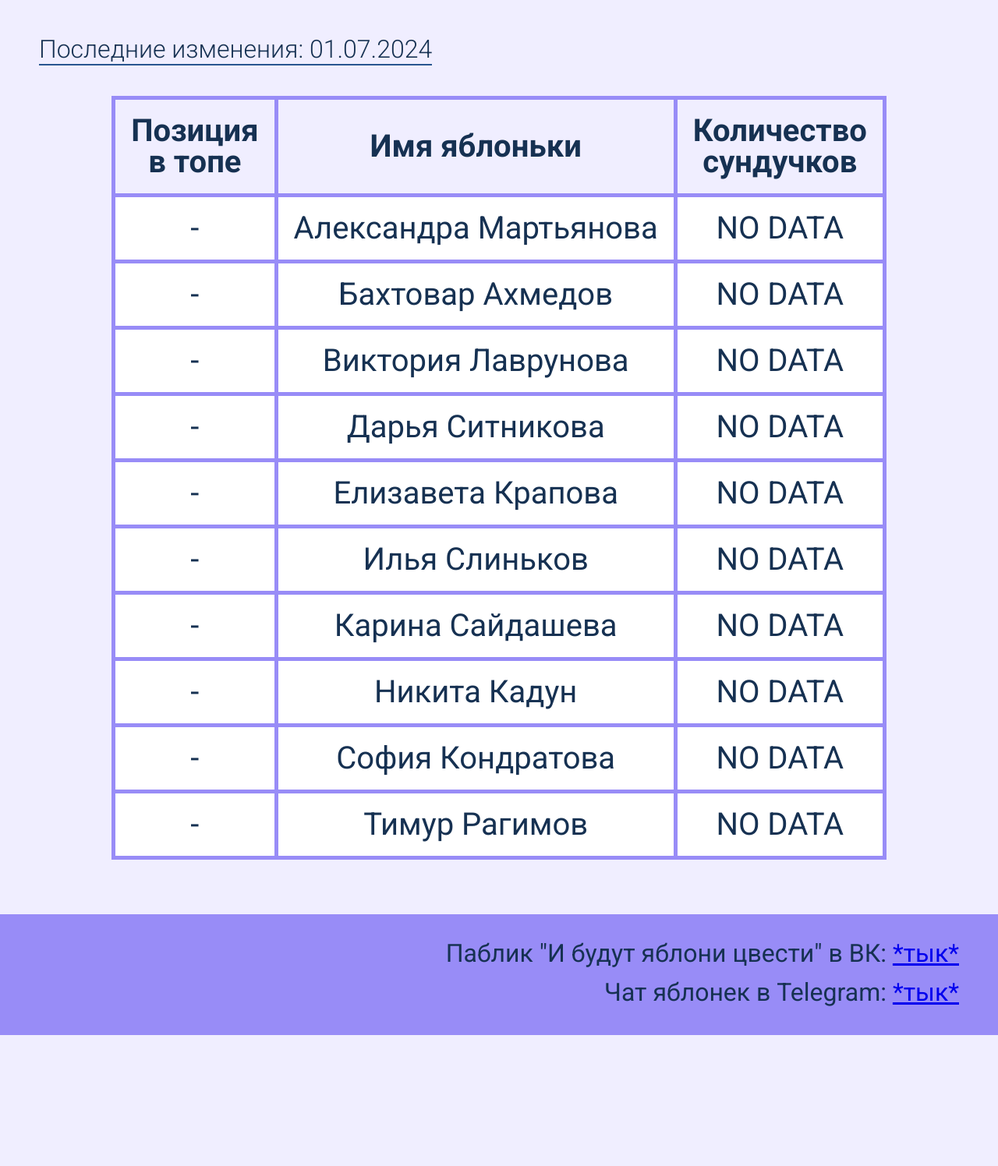
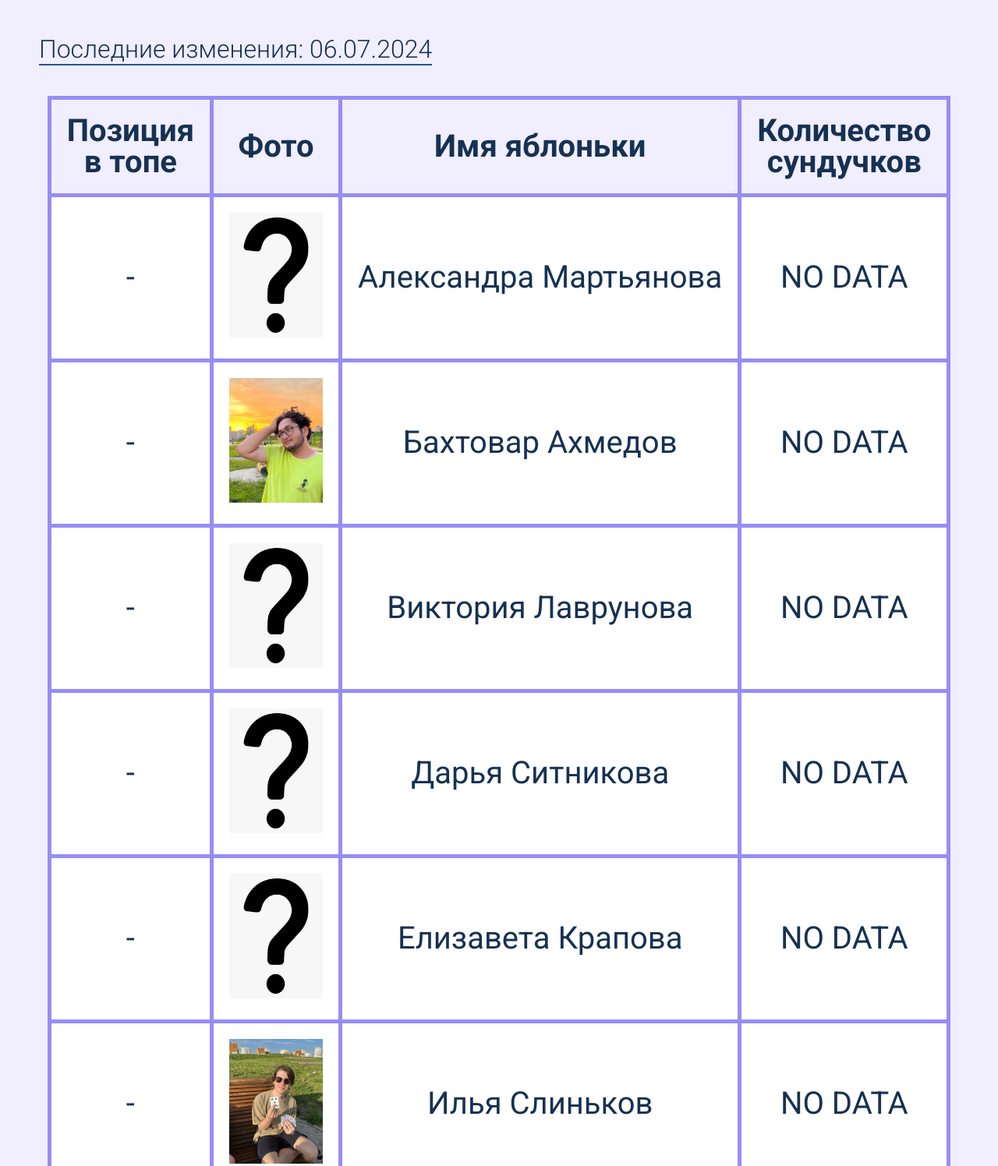
Before and after one commit to itisilya/itisilya.github.io, a plain HTML site: page index.html in a window 1280 px wide. Shown: the part 193-1689 px from the top of the page at 78% size. Before the commit the page ends 1521 px from the top, so only its background shows below. Drawn offline with Linux system fonts and the light colour scheme.

Commit message:
добавлены фотки ыыы

```diff
--- a/index.html
+++ b/index.html
@@ -12,60 +12,71 @@
 
     <main class="main-content">
         <h1>Leaderboard яблонек в игре сундучки (ver 2.0)</h1>
-        <p class="disclaimer">Последние изменения: 01.07.2024</p>
+        <p class="disclaimer">Последние изменения: 06.07.2024</p>
         <table class="leaderboard">
             <tr class="table-header">
                 <td>Позиция </br> в топе</td>
+                <td>Фото</td>
                 <td>Имя яблоньки</td>
                 <td>Количество </br> сундучков</td>
             </tr>
             <tr>
                 <td>-</td>
+                <td> <img src="img/woman.png" height="160" width="120"> </td>
                 <td><a href="https://vk.com/childoftheartgenerations">Александра Мартьянова</a></td>
                 <td>NO DATA</td>
             </tr>
             <tr>
                 <td>-</td>
+                <td> <img src="img/bakhtovar.jpg" height="160" width="120"> </td>
                 <td><a href="https://vk.com/bakhtovar2000">Бахтовар Ахмедов</a></td>
                 <td>NO DATA</td>
             </tr>
             <tr>
                 <td>-</td>
+                <td> <img src="img/woman.png" height="160" width="120"> </td>
                 <td><a href="https://vk.com/lavru_ha">Виктория Лаврунова</a></td>
                 <td>NO DATA</td>
             </tr>
             <tr>
                 <td>-</td>
+                <td> <img src="img/woman.png" height="160" width="120"> </td>
                 <td><a href="https://vk.com/fire_lovee">Дарья Ситникова</a></td>
                 <td>NO DATA</td>
             </tr>
             <tr>
                 <td>-</td>
+                <td> <img src="img/woman.png" height="160" width="120"> </td>
                 <td><a href="https://vk.com/successful_girl_5">Елизавета Крапова</a></td>
                 <td>NO DATA</td>
             </tr>
             <tr>
                 <td>-</td>
+                <td> <img src="img/ilya.jpg" height="160" width="120"> </td>
                 <td><a hred="https://vk.com/islinkov">Илья Слиньков</a></td>
                 <td>NO DATA</td>
             </tr>
             <tr>
                 <td>-</td>
+                <td> <img src="img/woman.png" height="160" width="120"> </td>
                 <td><a href="https://vk.com/zrmzzklm">Карина Сайдашева</a></td>
                 <td>NO DATA</td>
             </tr>
             <tr>
                 <td>-</td>
+                <td> <img src="img/nikitush.jpg" height="160" width="120"> </td>
                 <td><a href="https://vk.com/a_059opg">Никита Кадун</a></td>
                 <td>NO DATA</td>
             </tr>
             <tr>
                 <td>-</td>
+                <td> <img src="img/woman.png" height="160" width="120"> </td>
                 <td><a href="https://vk.com/vsem_piis_hello">София Кондратова</a></td>
                 <td>NO DATA</td>
             </tr>
             <tr>
                 <td>-</td>
+                <td> <img src="img/timurka.jpg" height="160" width="120"> </td>
                 <td><a href="https://vk.com/shaitantruba34">Тимур Рагимов</a></td>
                 <td>NO DATA</td>
             </tr>
```
Also changed, not shown: img/bakhtovar.jpg (added), img/ilya.jpg (added), img/nikitush.jpg (added), img/timurka.jpg (added), img/woman.png (added).
